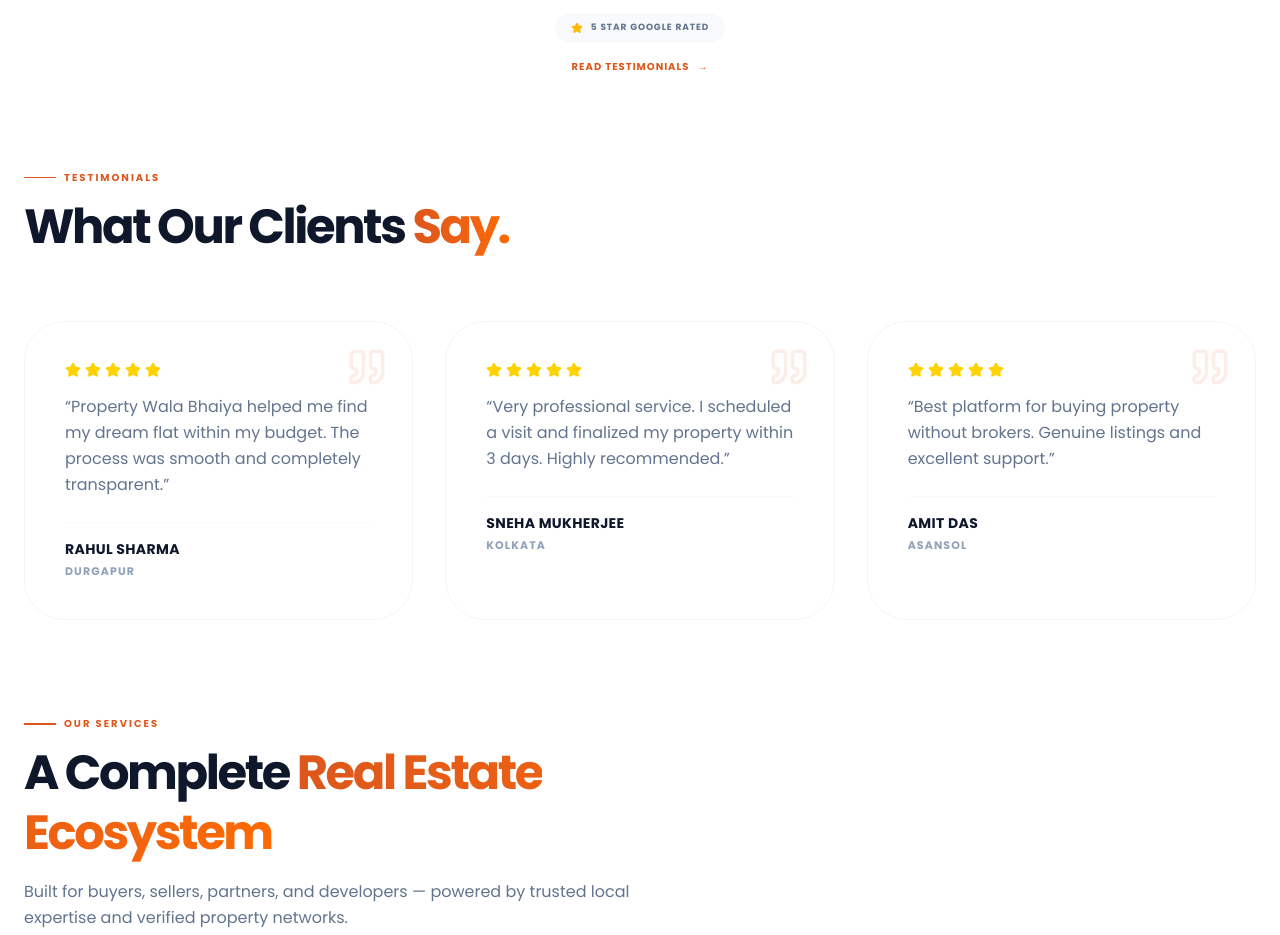
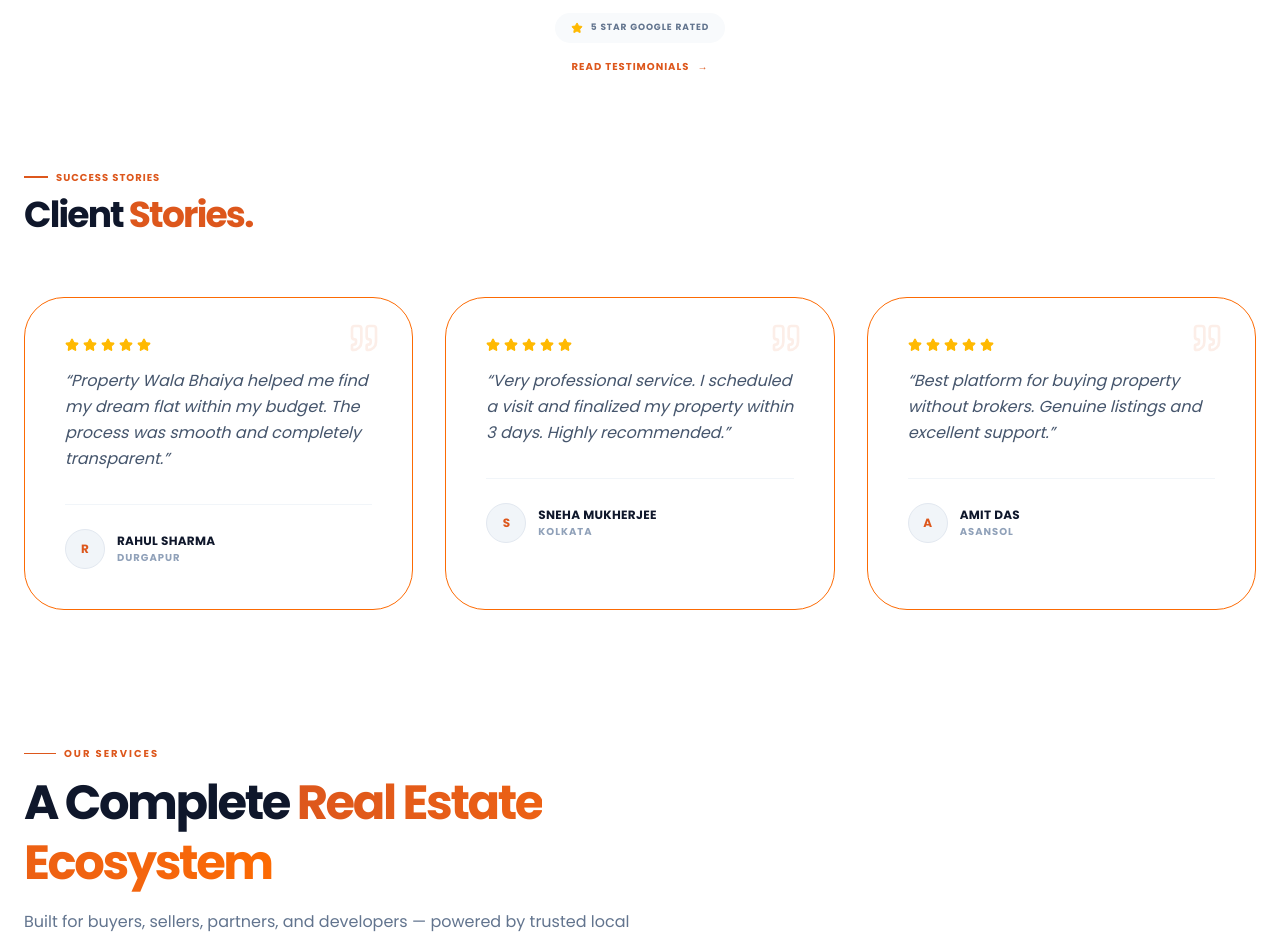
Before and after one commit to passportpulse/property-wala-ankita, a React (Vite) app: page / in a window 1280 px wide. Shown: the part 5220-6155 px from the top of the page. Built offline with nearby package versions, Linux system fonts and the light colour scheme.

Commit message:
testimonials  updated

```diff
--- a/src/pages/home/sections/Testimonials.jsx
+++ b/src/pages/home/sections/Testimonials.jsx
@@ -25,94 +25,90 @@ export default function Testimonials() {
   ];
 
   return (
-    <Section className="bg-white font-poppins">
+    <Section>
       <Container>
-
-        {/* HEADER */}
-        <div className="max-w-3xl mb-12 lg:mb-16">
-
-          <div className="flex items-center gap-2 mb-3">
-            <span className="w-8 h-[1.5px] bg-dark-orange" />
-            <span className="text-[10px] font-black uppercase tracking-[0.2em] text-dark-orange">
-              Testimonials
+        {/* HEADER: Compact & Left-Aligned */}
+        <div className="max-w-xl mb-10 md:mb-16">
+          <div className="flex items-center gap-2 mb-2">
+            <span className="w-6 h-0.5 bg-dark-orange" />
+            <span className="text-[10px] font-black uppercase tracking-widest text-dark-orange">
+              Success Stories
             </span>
           </div>
-
-          <h2 className="text-3xl lg:text-5xl font-black text-slate-900 tracking-tighter leading-tight">
-            What Our Clients{" "}
-            <span className="text-transparent bg-clip-text bg-linear-to-r from-dark-orange to-lighter-orange">
-              Say.
-            </span>
+          <h2 className="mt-3 text-2xl lg:text-4xl font-black text-slate-900 tracking-tighter leading-none">
+            Client <span className="text-dark-orange">Stories.</span>
           </h2>
-
         </div>
 
-
-        {/* TESTIMONIAL GRID */}
-        <div className="grid grid-cols-1 md:grid-cols-2 lg:grid-cols-3 gap-6 lg:gap-8">
-
+        {/* TESTIMONIAL SNAP CAROUSEL */}
+        <div className="flex overflow-x-auto pb-10 -mx-4 px-4 snap-x snap-mandatory hide-scrollbar md:grid md:grid-cols-3 md:gap-6 lg:gap-8 md:mx-0 md:px-0">
           {testimonials.map((t, i) => (
             <div
               key={i}
               className="
-                group relative
-                bg-white border border-slate-100
-                p-8 lg:p-10
-                rounded-3xl lg:rounded-[2.5rem]
-                hover:border-soft-orange/30
-                hover:shadow-xl hover:shadow-soft-orange/10
+                min-w-[85%] sm:min-w-[320px] snap-center mr-4 last:mr-0
+                md:min-w-0 md:mr-0 group relative
+                bg-white border border-lighter-orange
+                p-6 md:p-10
+                rounded-4xl md:rounded-[2.5rem]
+                hover:border-dark-orange/20
+                hover:shadow-2xl hover:shadow-dark-orange/5
                 transition-all duration-500
-                overflow-hidden
               "
             >
-
-              {/* Quote Icon */}
+              {/* Floating Quote Icon */}
               <Quote
-                size={42}
-                className="absolute top-6 right-6 text-dark-orange/10 group-hover:text-dark-orange/20 transition-colors"
+                size={32}
+                className="absolute top-6 right-8 text-dark-orange/10 group-hover:text-dark-orange/30 transition-all duration-500 group-hover:rotate-12"
               />
-
 
               {/* Stars */}
               <div className="flex gap-1 mb-4">
                 {[...Array(t.rating)].map((_, index) => (
                   <Star
                     key={index}
-                    size={16}
-                    className="fill-warm-yellow text-warm-yellow"
+                    size={14}
+                    className="fill-amber-400 text-amber-400"
                   />
                 ))}
               </div>
 
-
-              {/* Text */}
-              <p className="text-slate-500 text-sm lg:text-base leading-relaxed mb-6">
+              {/* Text: Constrained for better vertical rhythm */}
+              <p className="text-slate-600 text-sm md:text-base leading-relaxed mb-8 italic">
                 “{t.text}”
               </p>
 
-
-              {/* User */}
-              <div className="border-t border-slate-50 pt-4">
-
-                <p className="font-black text-slate-900 text-sm uppercase tracking-wide">
-                  {t.name}
-                </p>
-
-                <p className="text-[11px] text-slate-400 font-bold uppercase tracking-widest mt-1">
-                  {t.location}
-                </p>
-
+              {/* User Info with Lucky Orange Detail */}
+              <div className="flex items-center gap-3 border-t border-slate-100 pt-6">
+                <div className="w-10 h-10 rounded-full bg-slate-100 flex items-center justify-center font-black text-dark-orange text-xs border border-slate-200">
+                  {t.name.charAt(0)}
+                </div>
+                <div>
+                  <p className="font-black text-slate-900 text-[12px] uppercase tracking-wide group-hover:text-dark-orange transition-colors">
+                    {t.name}
+                  </p>
+                  <p className="text-[10px] text-slate-400 font-bold uppercase tracking-widest">
+                    {t.location}
+                  </p>
+                </div>
               </div>
 
-
-              {/* Accent Bar */}
-              <div className="absolute bottom-0 inset-x-0 h-1.5 bg-linear-to-r from-dark-orange via-lighter-orange to-soft-orange opacity-0 group-hover:opacity-100 transition-opacity" />
-
+              {/* Bottom Accent: Lucky Orange Shine */}
+              <div className="absolute bottom-0 inset-x-0 h-1.5 overflow-hidden rounded-b-[2.5rem]">
+                <div className="w-full h-full bg-dark-orange opacity-0 group-hover:opacity-100 transition-opacity duration-500 relative">
+                  <span
+                    className="absolute inset-0 w-full h-full"
+                    style={{
+                      background: "linear-gradient(120deg, transparent 25%, rgba(255,255,255,0.4) 50%, transparent 75%)",
+                      backgroundSize: "200% 100%",
+                      animation: "shine 2s linear infinite",
+                    }}
+                  />
+                </div>
+              </div>
             </div>
           ))}
-
         </div>
-
       </Container>
     </Section>
   );
```
